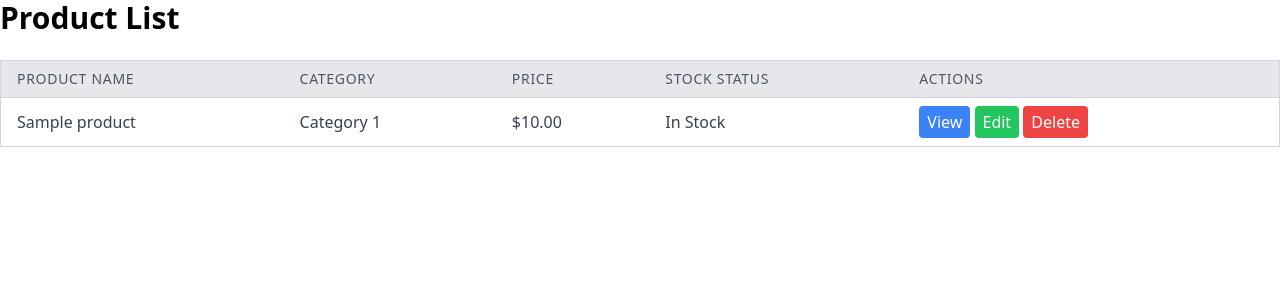
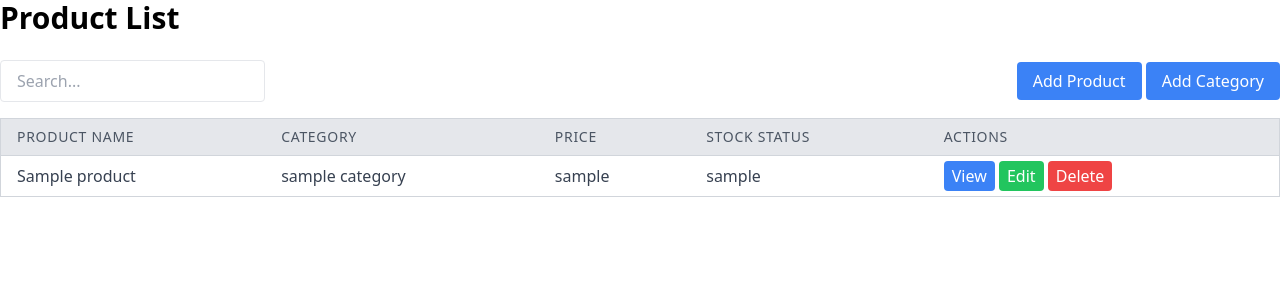
Before and after one commit to SemiiNat/YVIIMS, a PHP site: template html/src/Views/productPage.php in a window 1280 px wide. Shown: the top 300 px of the page. Run offline with PHP 8.4, Linux system fonts and the light colour scheme; the template is opened without the code that fills it: most values are stand-ins (such as "Sample title", 1, 10 or a date in 2020).

Commit message:
feat: product page with data

```diff
--- a/html/public/css/output.css
+++ b/html/public/css/output.css
@@ -1093,6 +1093,11 @@ video {
   border-color: rgb(75 85 99 / var(--tw-border-opacity));
 }
 
+.focus\:border-blue-500:focus {
+  --tw-border-opacity: 1;
+  border-color: rgb(59 130 246 / var(--tw-border-opacity));
+}
+
 .focus\:outline-none:focus {
   outline: 2px solid transparent;
   outline-offset: 2px;
--- a/html/src/Views/partials/navigation.php
+++ b/html/src/Views/partials/navigation.php
@@ -17,7 +17,9 @@
             </button>
             <div id="productDropdown" class="hidden flex flex-col pl-4">
                 <a href="/product" class="py-1">View Products</a>
-                <a href="#" class="py-1">Add Product</a>
+                <a href="/product/create" class="py-1">Add Product</a>
+                <a href="/category" class="py-1">View Categories</a>
+                <a href="/category/create" class="py-1">Add Categories</a>
             </div>
         </li>
         <li class="mb-5 relative">
--- a/html/src/Views/productPage.php
+++ b/html/src/Views/productPage.php
@@ -4,9 +4,17 @@ use App\Http\View;
 View::startSection('content');
 ?>
 
-
 <div class="container mx-auto">
     <h1 class="text-3xl font-bold mb-6">Product List</h1>
+    <div class="flex items-center justify-between mb-4">
+        <div>
+            <input type="text" placeholder="Search..." class="border rounded py-2 px-4 text-gray-700 focus:outline-none focus:border-blue-500" id="searchText">
+        </div>
+        <div>
+            <a class="bg-blue-500 text-white px-4 py-2 rounded hover:bg-blue-600" href="/product/create">Add Product</a>
+            <a class="bg-blue-500 text-white px-4 py-2 rounded hover:bg-blue-600" href="/category/create">Add Category</a>
+        </div>
+    </div>
     <div class="overflow-x-auto">
         <table class="min-w-full bg-white border border-gray-300">
             <thead>
@@ -22,13 +30,13 @@ View::startSection('content');
                 <?php foreach($products as $product): ?>
                 <tr class="bg-white hover:bg-gray-100">
                     <td class="px-4 py-2 border-b border-gray-300 text-gray-700"><?= $product['product_name'] ?></td>
-                    <td class="px-4 py-2 border-b border-gray-300 text-gray-700">Category 1</td>
-                    <td class="px-4 py-2 border-b border-gray-300 text-gray-700">$10.00</td>
-                    <td class="px-4 py-2 border-b border-gray-300 text-gray-700">In Stock</td>
+                    <td class="px-4 py-2 border-b border-gray-300 text-gray-700">sample category</td>
+                    <td class="px-4 py-2 border-b border-gray-300 text-gray-700"> sample</td>
+                    <td class="px-4 py-2 border-b border-gray-300 text-gray-700">sample </td>
                     <td class="px-4 py-2 border-b border-gray-300 text-gray-700">
-                        <button class="bg-blue-500 text-white px-2 py-1 rounded hover:bg-blue-600">View</button>
-                        <button class="bg-green-500 text-white px-2 py-1 rounded hover:bg-green-600">Edit</button>
-                        <button class="bg-red-500 text-white px-2 py-1 rounded hover:bg-red-600">Delete</button>
+                        <a class="bg-blue-500 text-white px-2 py-1 rounded hover:bg-blue-600">View</a>
+                        <a class="bg-green-500 text-white px-2 py-1 rounded hover:bg-green-600">Edit</a>
+                        <a class="bg-red-500 text-white px-2 py-1 rounded hover:bg-red-600">Delete</a>
                     </td>
                 </tr>
                 <?php endforeach; ?>
@@ -37,6 +45,7 @@ View::startSection('content');
     </div>
 </div>
 
+
 <?php
 View::endSection('content');
 ?>
```
